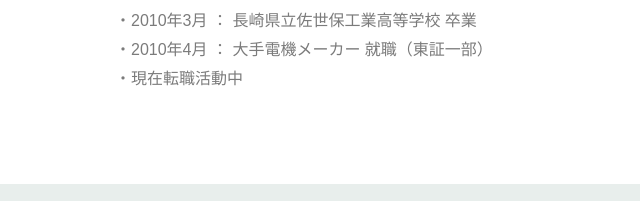
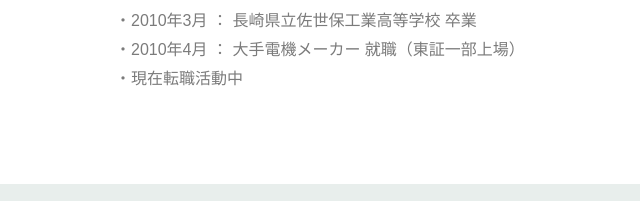
Before and after one commit to moriw0/portfolio_site, a plain HTML site: page index.html in a window 1280 px wide. Shown: the part 355-556 px from the top of the page, 447-1087 px from the left. Drawn offline with nearby package versions, Linux system fonts and the light colour scheme.

Commit message:
modifay my background

```diff
--- a/index.html
+++ b/index.html
@@ -113,7 +113,7 @@
               <ul>
                 <li>・2010年3月 ： 長崎県立佐世保工業高等学校 卒業</li>
                 <li>
-                  ・2010年4月 ： 大手電機メーカー 就職（東証一部）
+                  ・2010年4月 ： 大手電機メーカー 就職（東証一部上場）
                   <!-- <div class="indent">
                     「挑戦する経営」という会社ポリシーに惹かれ入社を決意しました。<br>
                     入社2年目で営業部の企画課に配属されました。<br>
```
